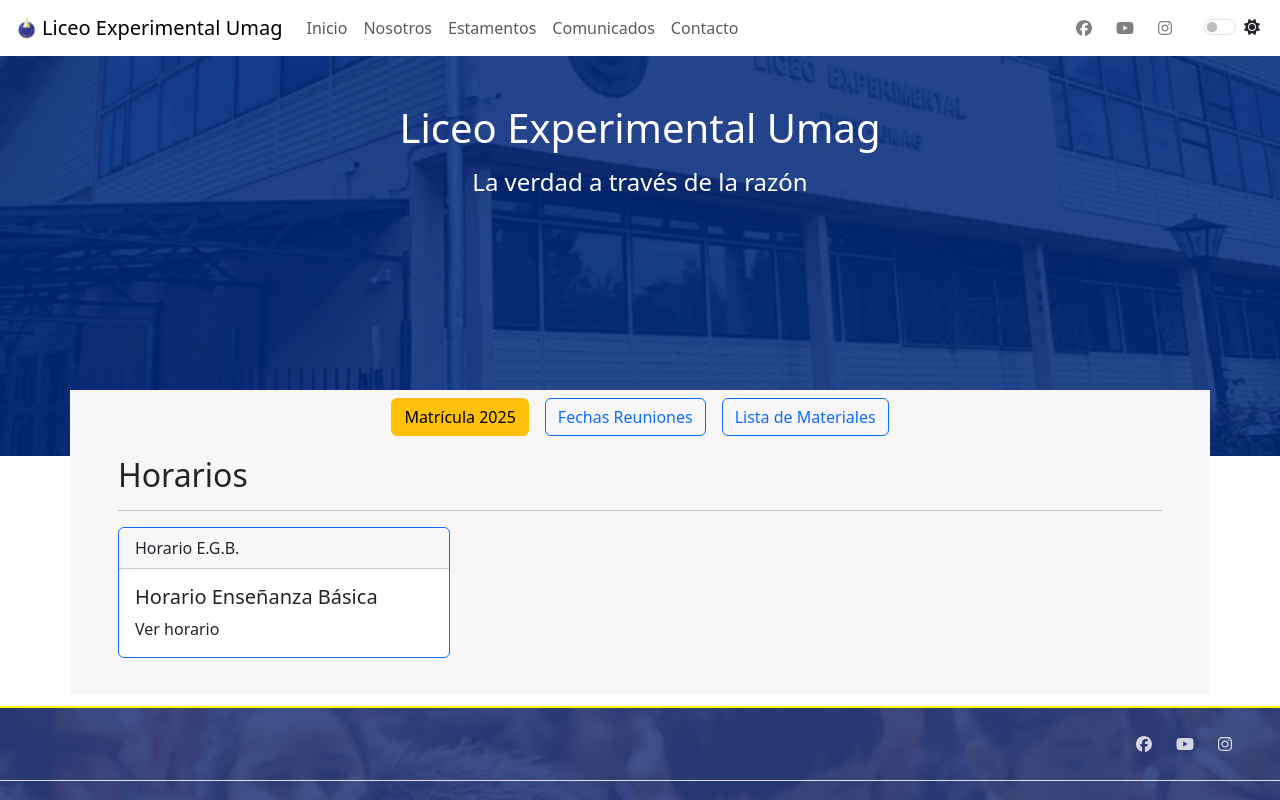
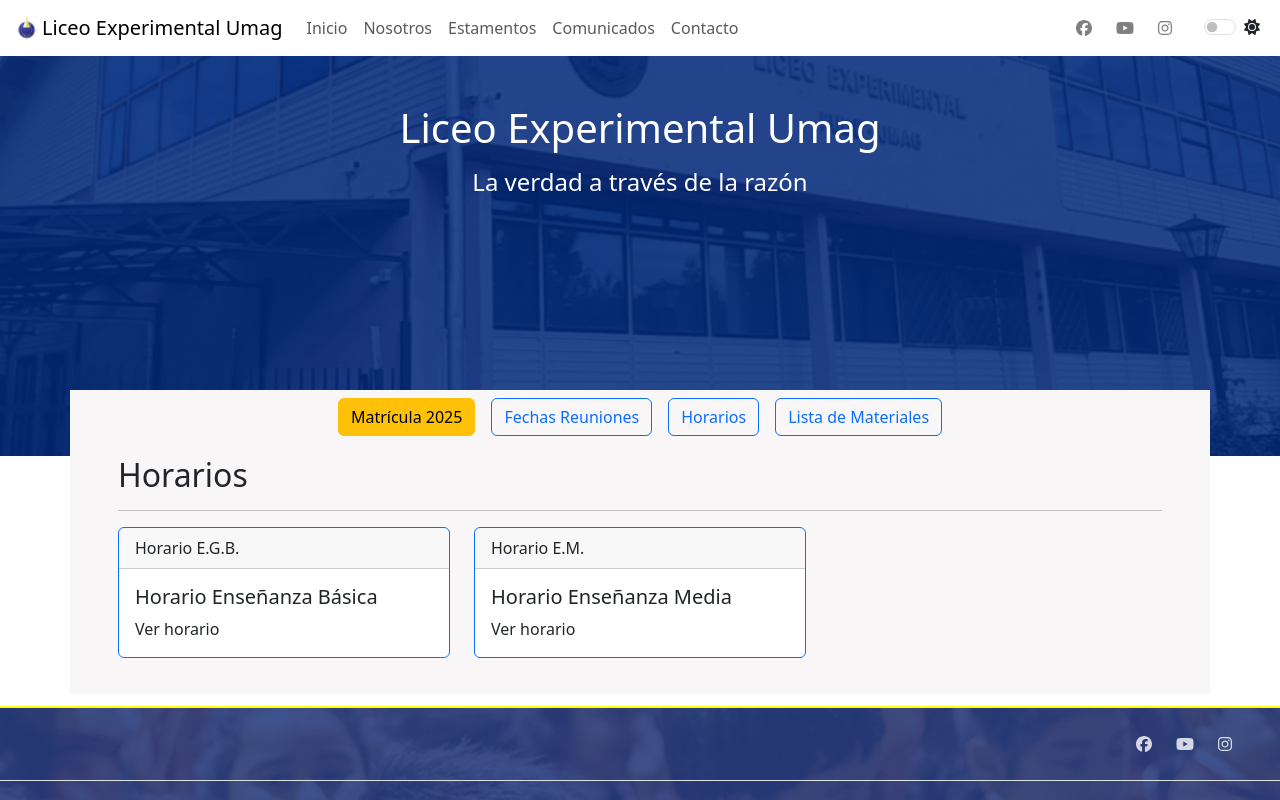
Before and after one commit to LuisSubiabre/leumag, a React (Vite) app: page /Horarios in a window 1280 px wide. Shown: the top 800 px of the page. Built offline with nearby package versions, Linux system fonts and the light colour scheme.

Commit message:
feat: horarios

```diff
--- a/src/components/Header.jsx
+++ b/src/components/Header.jsx
@@ -38,7 +38,7 @@ export const Header = () => {
                 color={"btn-warning"}
               />
               <ButtonAccess name={"Fechas Reuniones"} link={"/Reuniones"} />
-              {/* <ButtonAccess name={"Horarios"} link={"/Horarios"} /> */}
+              <ButtonAccess name={"Horarios"} link={"/Horarios"} />
               {/* <ButtonAccess
                                 name={'Evaluaciones'}
                                 link={'/Evaluaciones'} /> */}
--- a/src/pages/Horarios.jsx
+++ b/src/pages/Horarios.jsx
@@ -22,7 +22,7 @@ const Horarios = () => {
             </Card>
           </a>
         </div>
-        {/* <div className="col-md-4">
+        <div className="col-md-4">
           <a
             href="https://docs.google.com/spreadsheets/d/1Xd3OOQxeUJFRraxwiu_vkVBDycjZpICS3ttpl1k0kkU/edit?gid=0#gid=0"
             target="_blank"
@@ -37,7 +37,7 @@ const Horarios = () => {
               </Card.Body>
             </Card>
           </a>
-        </div> */}
+        </div>
       </div>
       {/* Horarios 2025 proximamente. */}
     </div>
```
